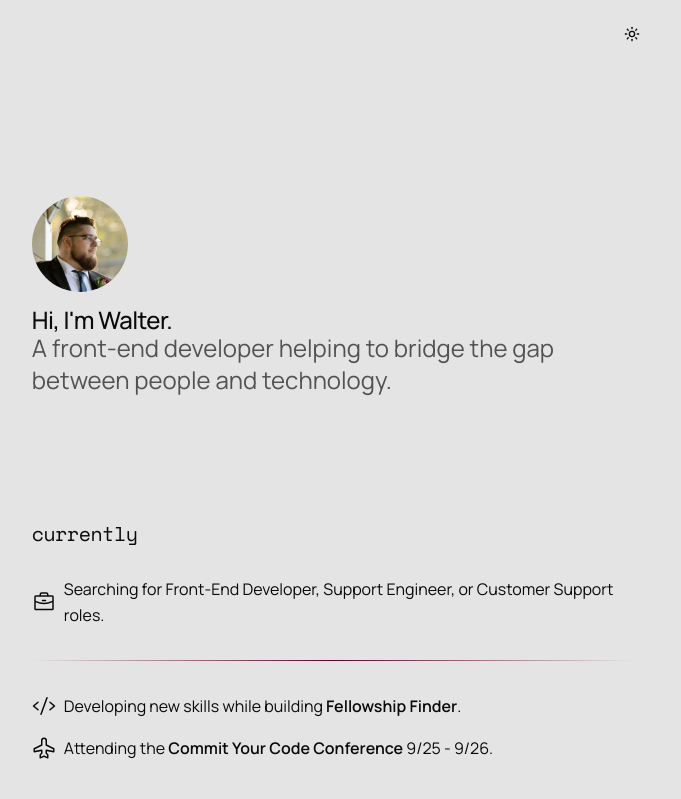
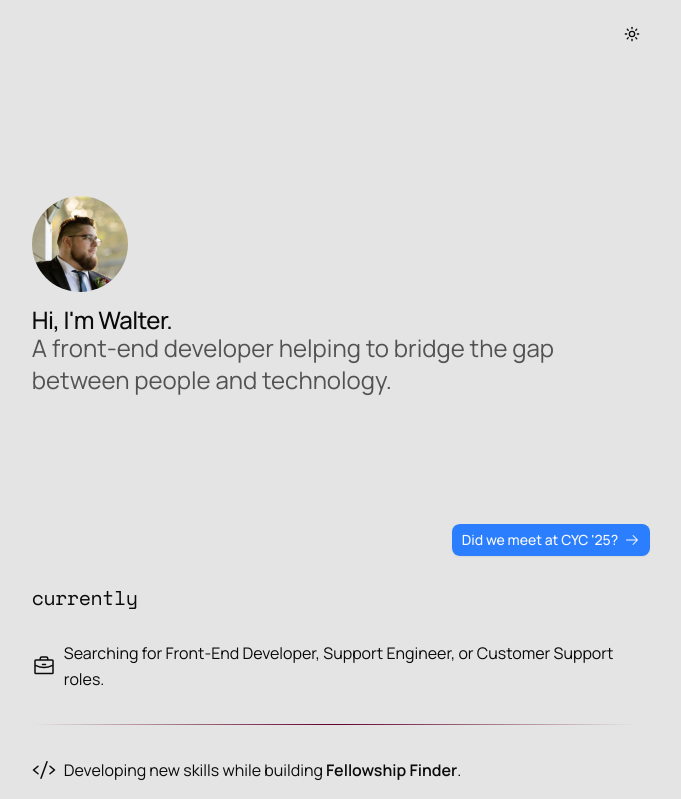
Before and after one commit to walterfurrer/portfolio-v2, a Next.js app: page / in a window 1280 px wide. Shown: the top 799 px of the page, without its empty margins (307-988 px from the left). Built offline with nearby package versions, Linux system fonts and the light colour scheme.

Commit message:
Added button to go to CYC page on "/"

```diff
--- a/components/Currently.tsx
+++ b/components/Currently.tsx
@@ -4,10 +4,12 @@ import {
   BriefcaseIcon,
   CodeIcon,
 } from "@phosphor-icons/react/dist/ssr";
+import CycPageButton from "./CycPageButton";
 
 export default function Currently() {
   return (
     <section id="currently" className="section">
+      <CycPageButton />
       <h2 className="section-header">currently</h2>
       <div className="section-content">
         <div className="flex gap-2">
--- /dev/null
+++ b/components/CycPageButton.tsx
@@ -0,0 +1,18 @@
+import { Button } from "./ui/button";
+import Link from "next/link";
+import { ArrowRightIcon } from "@phosphor-icons/react/dist/ssr";
+
+export default function CycPageButton() {
+  return (
+    <Button
+      asChild
+      size="sm"
+      className="group flex self-end-safe bg-blue-500 text-neutral-50 hover:bg-blue-400 hover:text-neutral-950"
+    >
+      <Link href="/commit-your-code">
+        Did we meet at CYC '25?
+        <ArrowRightIcon className="inline-block transition-transform duration-150 group-hover:translate-x-1.5" />
+      </Link>
+    </Button>
+  );
+}
```
